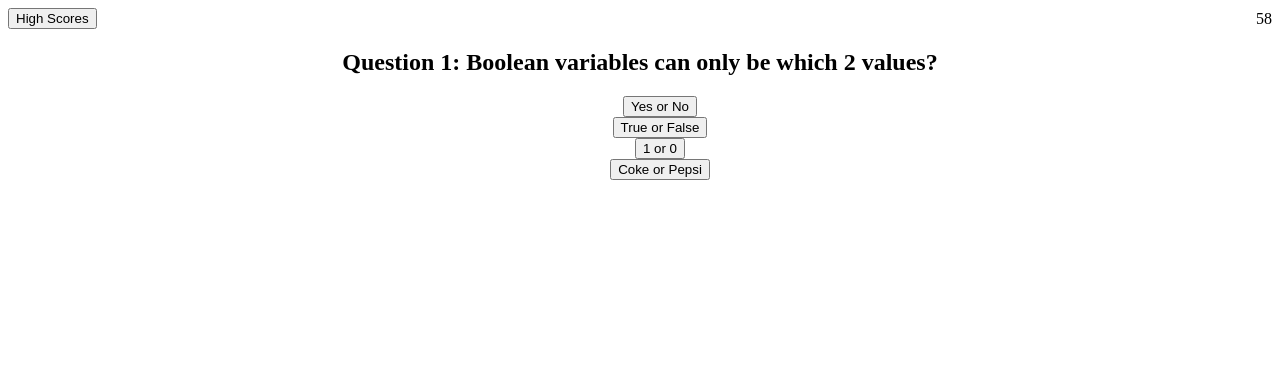
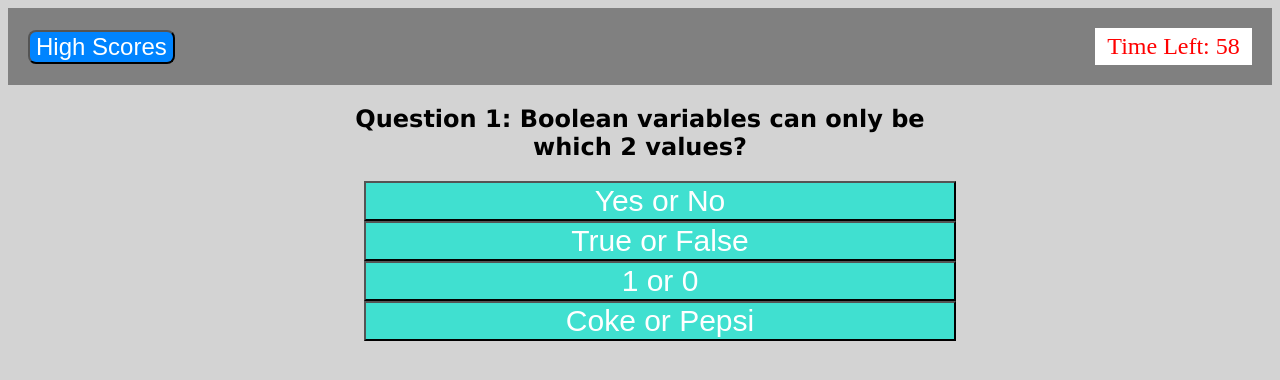
Before and after one commit to KrispyWing/code-quiz, a plain HTML site: page index.html in a window 1280 px wide. Both pictures are taken after a click on the button "Start Quiz". Drawn offline with Linux system fonts and the light colour scheme.

Commit message:
added some styling to pages

```diff
--- a/assets/script.js
+++ b/assets/script.js
@@ -71,7 +71,7 @@ var questions = [
 var setTime = function() {
     var timeInterval = setInterval(function() {
        timer--;
-       score.textContent = timer;
+       score.textContent = "Time Left: " + timer;
 
        if (timer === 0 || questionCount === questions.length) {
            clearInterval(timeInterval);
--- a/assets/style.css
+++ b/assets/style.css
@@ -1,3 +1,7 @@
+body {
+    background-color: lightgrey;
+}
+
 .score-bar {
     display: flex;
     justify-content: space-between;
@@ -9,6 +13,7 @@
     margin: auto;
     width: 100%;
     text-align: center;
+
 }
 
 #answers,
@@ -19,6 +24,77 @@
     display: none;
 }
 
+.score-bar {
+    background-color: gray;
+    color: red;
+    font-size: 24px;
+    padding: 20px;
+}
+
+.timer {
+    background-color: white;
+    text-align: center;
+    width: 12%;
+    padding: 5px;
+}
+
+#view-scores,
+#startBtn,
+#restart,
+#submit-score {
+    background-color: rgb(0, 132, 255);
+    color: white;
+    font-size: 24px;
+    border-radius: 8px;
+    transition-duration: 0.4s;
+}
+
+#view-scores:hover,
+#startBtn:hover,
+#restart:hover,
+#submit-score {
+    background-color: rgb(150, 132, 255);
+}
+
+.questionbox {
+    margin: auto;
+    width: 50%;
+}
+
+
+.ansBtn {
+    background-color: turquoise;
+    color: white;
+    font-size: 30px;
+    width: 100%;
+    transition-duration: 0.4s;
+}
+
+.ansBtn:hover {
+    background-color: blue;
+}
+
 ul {
     list-style-type: none;
 }
+
+ol {
+    margin: auto;
+    width: 10%;
+    padding: 10px;
+}
+
+ol li {
+    font-family: Impact, Haettenschweiler, 'Arial Narrow Bold', sans-serif;
+    font-size: 24px;
+}
+
+h1, h2 {
+    font-family: 'Lucida Sans', 'Lucida Sans Regular', 'Lucida Grande', 'Lucida Sans Unicode', Geneva, Verdana, sans-serif;
+
+}
+
+p {
+    font-family: Arial, Helvetica, sans-serif;
+    font-size: 20px;
+}
--- a/index.html
+++ b/index.html
@@ -18,14 +18,14 @@
         <p>Answer the following questions as quick as possible the faster you are the better your score. Incorrect answers will subtract 10 seconds!</p>
         <button id="startBtn">Start Quiz</button>
         </div>
-        <div id="question-container">
+        <div id="question-container" class="questionbox">
             <div>
                 <h2 id="question">Question Text</h2>
                 <ul>
-                    <li><button id="a1" value="0">Answer 1</button></li>
-                    <li><button id="a2" value="1">Answer 2</button></li>
-                    <li><button id="a3" value="2">Answer 3</button></li>
-                    <li><button id="a4" value="3">Answer 4</button></li>
+                    <li><button class="ansBtn" id="a1" value="0">Answer 1</button></li>
+                    <li><button class="ansBtn" id="a2" value="1">Answer 2</button></li>
+                    <li><button class="ansBtn" id="a3" value="2">Answer 3</button></li>
+                    <li><button class="ansBtn" id="a4" value="3">Answer 4</button></li>
                 </ul>
                 <div id="result">
                 </div>
```
